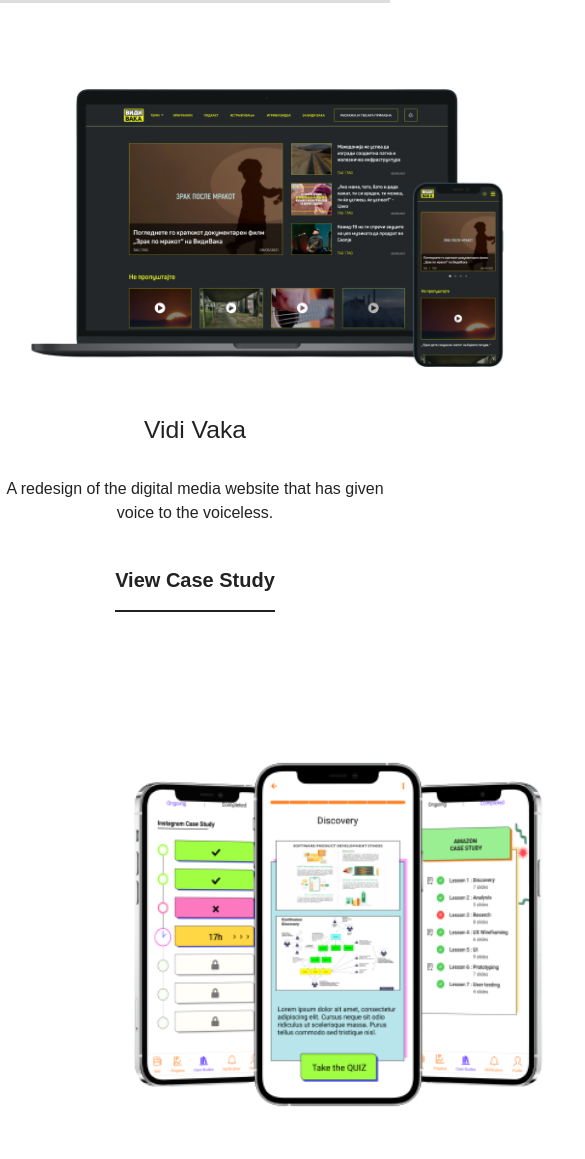
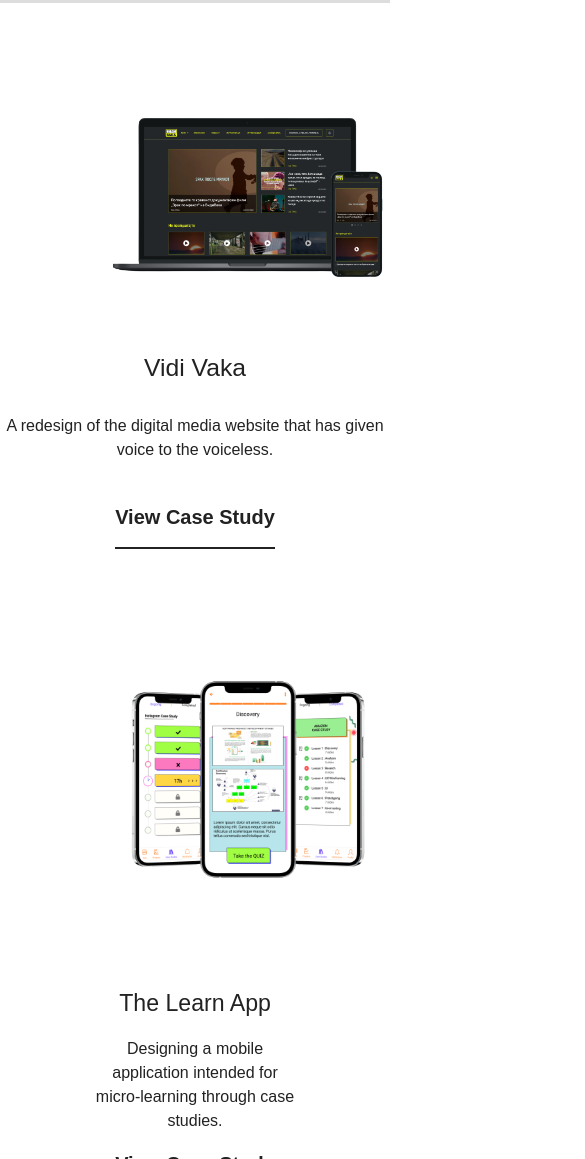
Before and after one commit to OBojchevska/portfolio, a plain HTML site: page index.html in a window 390 px wide. Shown: the part 841-2000 px from the top of the page, 585 px wide, since content can reach past the window. Drawn offline with nearby package versions, Linux system fonts and the light colour scheme.

Commit message:
mobilefront
pocetna mobile responsive

```diff
--- a/css/main.css
+++ b/css/main.css
@@ -133,31 +133,40 @@ h3{
     .resume{
         margin-bottom: 20px;
     }
-     .ProektSlika{
+
+     /* .ProektSlika{
         padding: 0px;
         /* margin-left: 20px;; */
+
+
+    img{
+        width: 400px;
+        padding-bottom: 0px;
+    }
+    #learnPic{
+        margin-left: 60px;
+    }
+
+    #SSlika{
+        width: 300px;
+        margin-left: 20px;
+    }
+
+    .ProjectName{
+        /* padding: 30px 0 0 0; */
+        margin-bottom: 80px;
+        /* margin-top: 20px; */
+        text-align: center;
+        margin-left: auto;
+        margin-right: auto;
+        padding: 0px;
+        margin-top: -40px;
+
 
 
     }
 
 
-    .ProjectName{
-        padding: 30px 0 0 0;
-        margin-bottom: 60px;
-        margin-top: 20px;
-        text-align: center;
-        margin-left: auto;
-        margin-right: auto;
-        padding: 0px;;
-
-
-
-    }
-
-    #Projects{
-        padding-top: 60px;
-        padding-bottom: 60px;
-    }
     /* #slika{
         display: block;
         margin-left: auto;
@@ -166,19 +175,32 @@ h3{
 
        } */
 
+       .overview, .problem, .solution, .outcome{
+           margin:0px;
+           text-align: left;
+       }
 
-  }
 
+    }
+/*  END OF MEDIA QUERY */
 
 
   /* VidiVakaCaseStudy */
   .info{
       margin-left: 170px;
+      @media only screen and (max-width: 576px) {
+          margin-left: 20px;
+
+      }
   }
   .overview, .problem, .solution, .outcome{
       margin-left: 170px;
       margin-top: 100px;
       margin-right: 170px;
+      /* @media only screen and (max-width: 576px) {
+        margin-left: none;
+
+    } */
     }
     .outcome{
         margin-bottom: 150px;
--- a/index.html
+++ b/index.html
@@ -90,7 +90,7 @@
 
         <div class="row">
             <div class="col-sm-6 ProektSlika" id="Shumm">
-                <img src="Images/ShumSliki/Desktop.png" width="500">
+                <img src="Images/ShumSliki/Desktop.png" id="SSlika" width="500">
             </div>
             <div class="col-6 ProjectName">
                 <h3>White Noise</h3>
```
